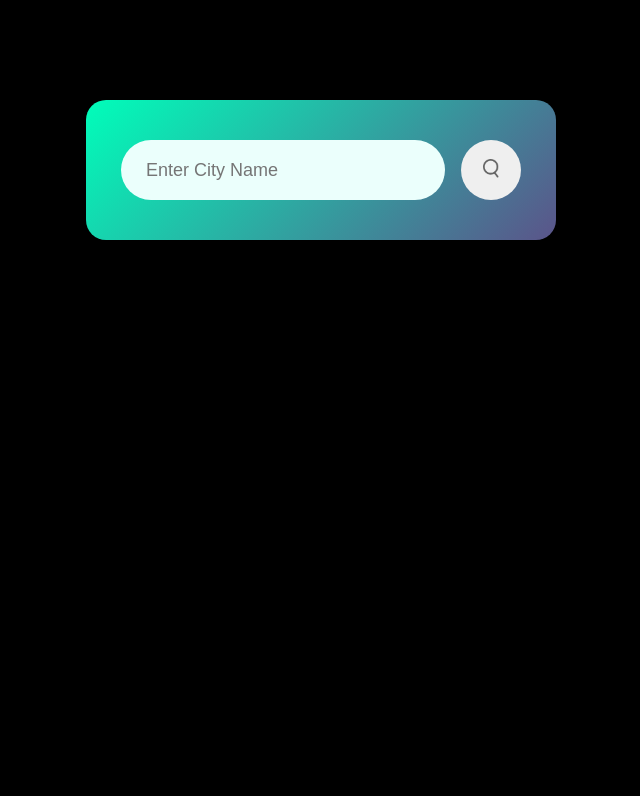
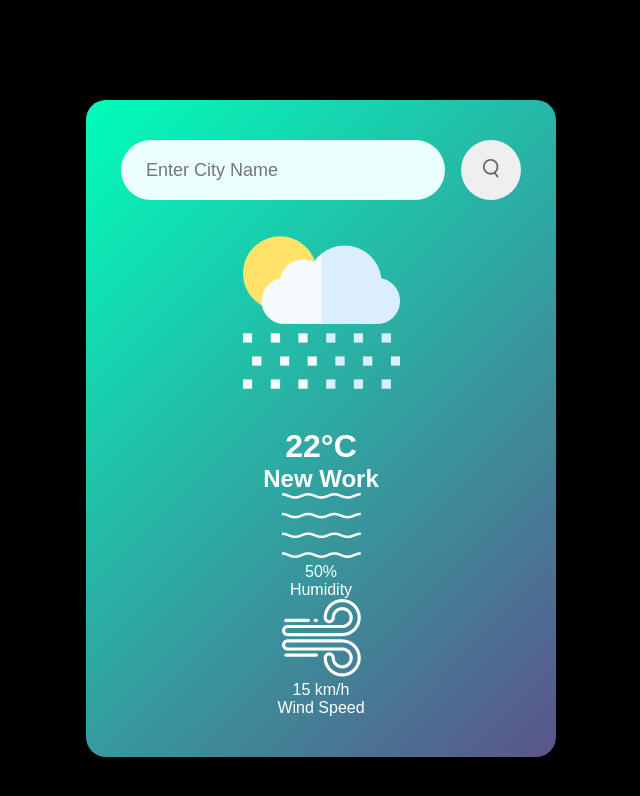
Before and after one commit to itssoumodip/JsProject-Weather-App, a plain HTML site: page index.html in a window 1280 px wide. Shown: the whole page, without its empty margins (319-959 px from the left). Drawn offline with Linux system fonts and the light colour scheme.

Commit message:
adding the elements

```diff
--- a/index.html
+++ b/index.html
@@ -12,7 +12,27 @@
         <input type="text" placeholder="Enter City Name" spellcheck="false">
         <button><img src="images/search.png" alt=""></button>
     </div>
-
+    <div class="weather">
+        <img src="images/rain.png" class="weather-icon">
+        <h1 class="temp">22°C</h1>
+        <h2 class="city">New Work</h2>
+        <div class="details">
+            <div class="col">
+                <img src="images/humidity.png">
+                <div>
+                    <p class="humidity">50%</p>
+                    <p>Humidity</p>
+                </div>
+            </div>
+            <div class="col">
+                <img src="images/wind.png">
+                <div>
+                    <p class="wind">15 km/h</p>
+                    <p>Wind Speed</p>
+                </div>
+            </div>
+        </div>
+    </div>
 </div>
 </body>
 </html>
```
